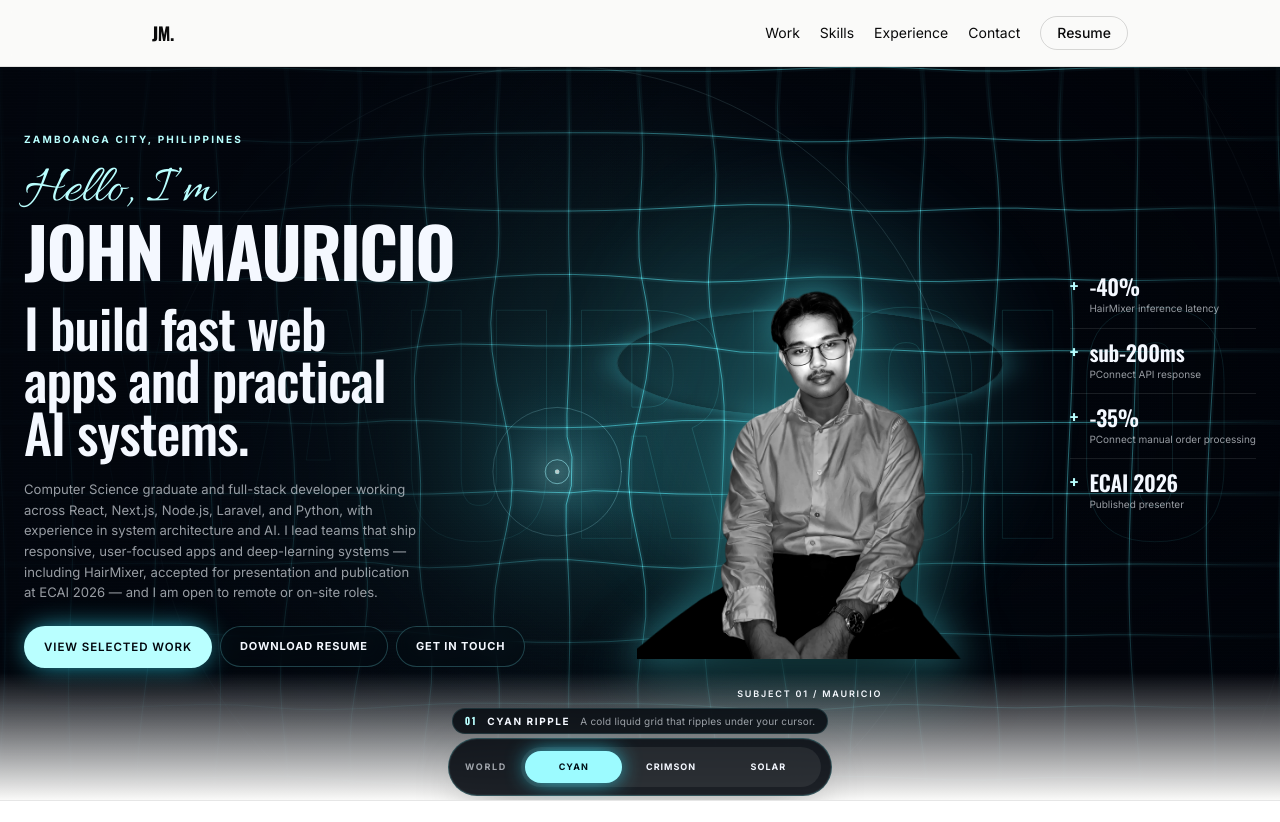
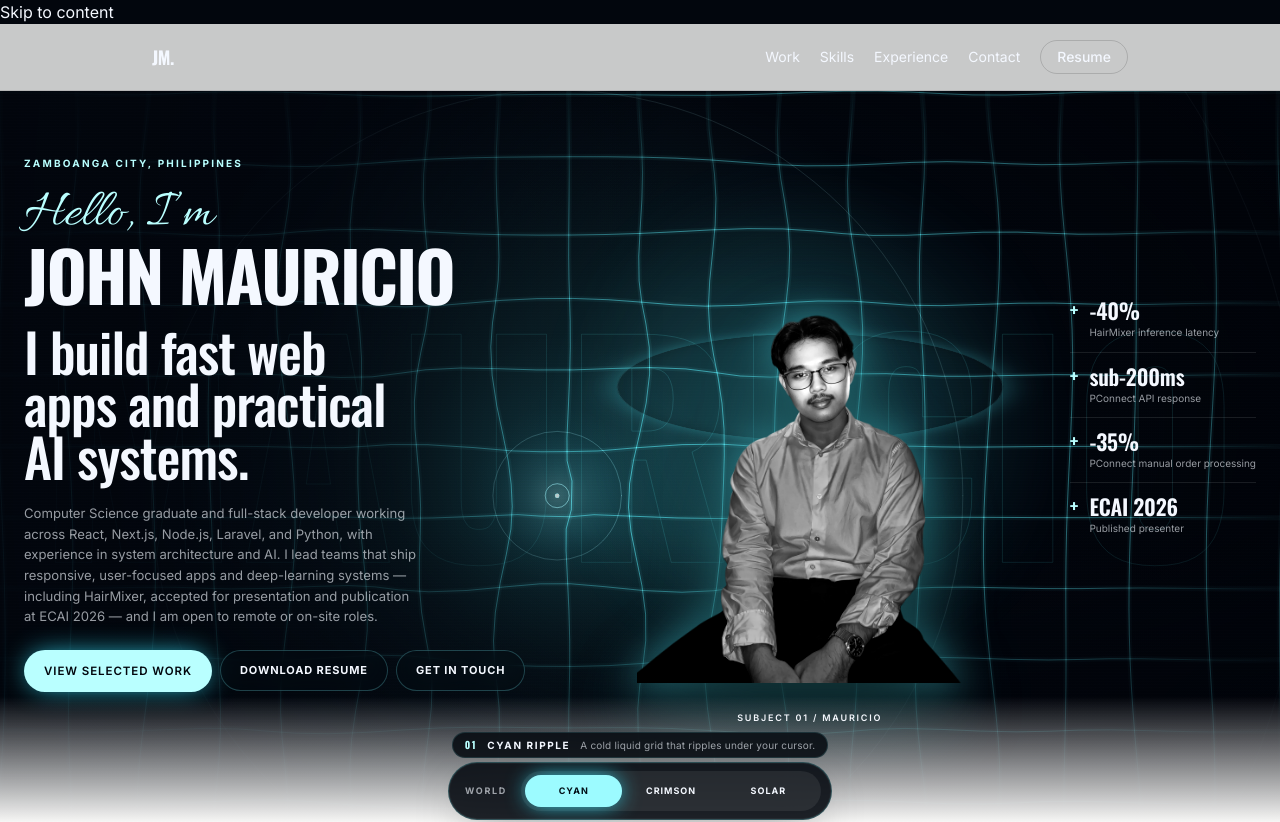
Before and after one commit to Matchewmau/animated-portfolio, a Next.js app: page / in a window 1280 px wide. Shown: the top 822 px of the page. Built offline with nearby package versions, Linux system fonts and the light colour scheme.

Commit message:
feat: apply world theme at the root layout

```diff
--- a/app/layout.tsx
+++ b/app/layout.tsx
@@ -3,6 +3,11 @@ import { Inter, Oswald, Allura } from "next/font/google";
 import Navbar from "@/components/Navbar";
 import Footer from "@/components/Footer";
 import SmoothScroll from "@/components/SmoothScroll";
+import SiteGrid from "@/components/SiteGrid";
+import { WorldProvider } from "@/components/WorldProvider";
+import { DEFAULT_WORLD } from "@/lib/gridWorlds";
+import { getWorldBootScript } from "@/lib/worldStorage";
+import { getWorldThemeCss } from "@/lib/worldTheme";
 import { siteUrl, siteName, siteDescription, siteKeywords } from "@/lib/seo";
 import "./globals.css";
 
@@ -60,22 +65,39 @@ export const metadata: Metadata = {
   },
 };
 
-export default function RootLayout({ children }: { children: React.ReactNode }) {
+export default function RootLayout({
+  children,
+}: {
+  children: React.ReactNode;
+}) {
   return (
-    <html lang="en">
+    <html
+      lang="en"
+      data-world={DEFAULT_WORLD}
+      suppressHydrationWarning
+    >
+      <head>
+        <style
+          id="world-theme"
+          dangerouslySetInnerHTML={{ __html: getWorldThemeCss() }}
+        />
+        <script
+          dangerouslySetInnerHTML={{ __html: getWorldBootScript() }}
+        />
+      </head>
       <body
-        className={`${inter.variable} ${oswald.variable} ${allura.variable} bg-paper font-sans text-ink antialiased`}
+        className={`${inter.variable} ${oswald.variable} ${allura.variable} bg-[color:var(--world-bg)] font-sans text-[color:var(--world-fg)] antialiased`}
       >
-        <a
-          href="#main"
-          className="sr-only focus:not-sr-only focus:absolute focus:left-4 focus:top-4 focus:z-50 focus:rounded-full focus:bg-ink focus:px-5 focus:py-2 focus:text-sm focus:font-semibold focus:text-paper"
-        >
+        <WorldProvider>
+          <SiteGrid />
+          <a href="#main" className="skip-link">
             Skip to content
           </a>
           <SmoothScroll />
           <Navbar />
           <main id="main">{children}</main>
           <Footer />
+        </WorldProvider>
       </body>
     </html>
   );
```
Lines whose indentation alone changed are shown as unchanged.
